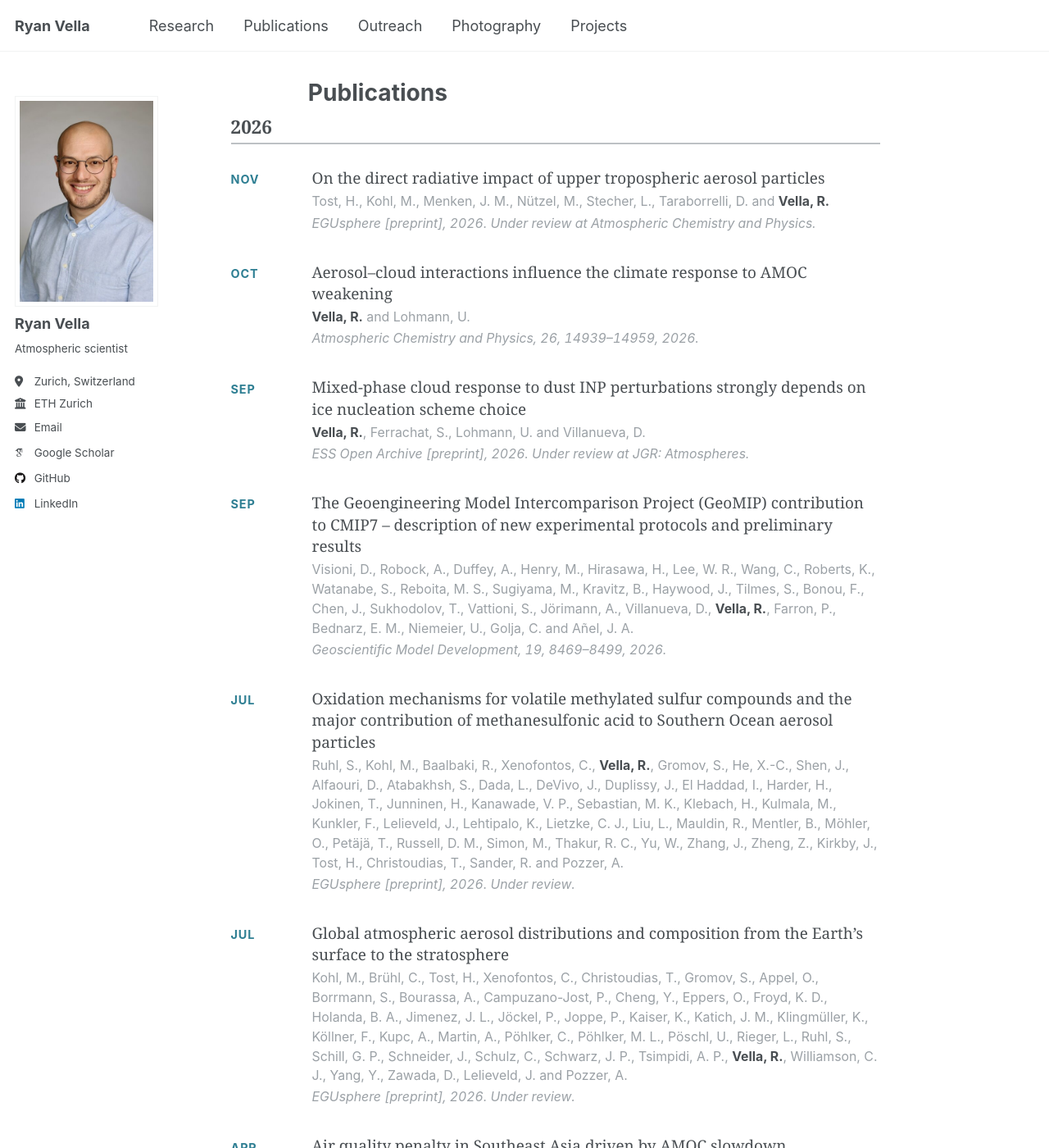
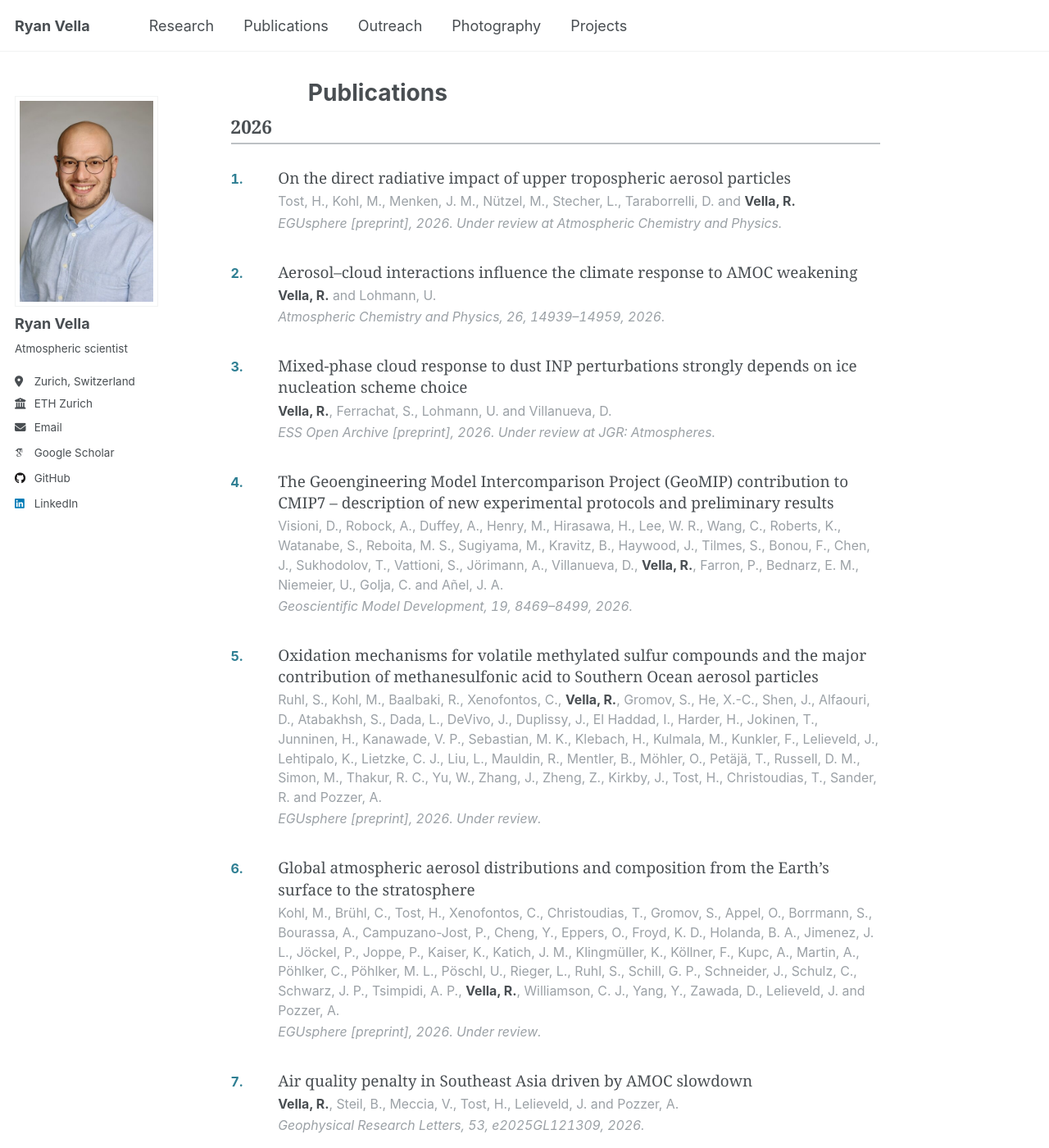
Before and after one commit to ryanvella9/ryanvella9.github.io, a Jekyll site: the page built from _pages/publications.md, in a window 1280 px wide and 1400 px high. Shown: the whole window at 82% size. Built offline with Jekyll 4.4.1, drawn with Linux system fonts in a browser that asks for light colours; some web fonts are replaced; a script that is not in the unit is left out; some of the changed text lies outside the part shown.

Commit message:
Publications: number the entries instead of dating them
Swaps the gutter's contents: a per-year counter rather than the
publication month. Keeps the year dividers and the title/authors/venue
block as they were.

The number is generated from a CSS counter rather than written into the
markup, so it cannot drift out of step with an edit and does not come
along when a citation is copied off the page. Per-year numbering holds
every group to a single digit, which lets the gutter stay narrow enough
to survive on a phone where the month labels had to stack.

Grid baseline alignment replaces the hand-tuned offset that sat the
month next to the title — the number and the title are different
families at different sizes, so the correct nudge was font-dependent.

```diff
--- a/_pages/publications.md
+++ b/_pages/publications.md
@@ -10,7 +10,6 @@ author_profile: true
 <p class="refyear">2026</p>
 <ul class="publist">
 <li class="publication">
-<div class="pub-when">Nov</div>
 <div class="pub-body">
 <h3 class="pub-title"><a href="https://egusphere.copernicus.org/preprints/2026/egusphere-2026-6438/">On the direct radiative impact of upper tropospheric aerosol particles</a></h3>
 <p class="pub-authors">Tost, H., Kohl, M., Menken, J. M., N&uuml;tzel, M., Stecher, L., Taraborrelli, D. and <strong>Vella, R.</strong></p>
@@ -19,7 +18,6 @@ author_profile: true
 </li>
 
 <li class="publication">
-<div class="pub-when">Oct</div>
 <div class="pub-body">
 <h3 class="pub-title"><a href="https://acp.copernicus.org/articles/26/14939/2026/">Aerosol&ndash;cloud interactions influence the climate response to AMOC weakening</a></h3>
 <p class="pub-authors"><strong>Vella, R.</strong> and Lohmann, U.</p>
@@ -28,7 +26,6 @@ author_profile: true
 </li>
 
 <li class="publication">
-<div class="pub-when">Sep</div>
 <div class="pub-body">
 <h3 class="pub-title"><a href="https://doi.org/10.22541/essoar.15009270/v1">Mixed-phase cloud response to dust INP perturbations strongly depends on ice nucleation scheme choice</a></h3>
 <p class="pub-authors"><strong>Vella, R.</strong>, Ferrachat, S., Lohmann, U. and Villanueva, D.</p>
@@ -37,7 +34,6 @@ author_profile: true
 </li>
 
 <li class="publication">
-<div class="pub-when">Sep</div>
 <div class="pub-body">
 <h3 class="pub-title"><a href="https://gmd.copernicus.org/articles/19/8469/2026/">The Geoengineering Model Intercomparison Project (GeoMIP) contribution to CMIP7 &ndash; description of new experimental protocols and preliminary results</a></h3>
 <p class="pub-authors">Visioni, D., Robock, A., Duffey, A., Henry, M., Hirasawa, H., Lee, W. R., Wang, C., Roberts, K., Watanabe, S., Reboita, M. S., Sugiyama, M., Kravitz, B., Haywood, J., Tilmes, S., Bonou, F., Chen, J., Sukhodolov, T., Vattioni, S., J&ouml;rimann, A., Villanueva, D., <strong>Vella, R.</strong>, Farron, P., Bednarz, E. M., Niemeier, U., Golja, C. and A&ntilde;el, J. A.</p>
@@ -46,7 +42,6 @@ author_profile: true
 </li>
 
 <li class="publication">
-<div class="pub-when">Jul</div>
 <div class="pub-body">
 <h3 class="pub-title"><a href="https://egusphere.copernicus.org/preprints/2026/egusphere-2026-4020/">Oxidation mechanisms for volatile methylated sulfur compounds and the major contribution of methanesulfonic acid to Southern Ocean aerosol particles</a></h3>
 <p class="pub-authors">Ruhl, S., Kohl, M., Baalbaki, R., Xenofontos, C., <strong>Vella, R.</strong>, Gromov, S., He, X.-C., Shen, J., Alfaouri, D., Atabakhsh, S., Dada, L., DeVivo, J., Duplissy, J., El Haddad, I., Harder, H., Jokinen, T., Junninen, H., Kanawade, V. P., Sebastian, M. K., Klebach, H., Kulmala, M., Kunkler, F., Lelieveld, J., Lehtipalo, K., Lietzke, C. J., Liu, L., Mauldin, R., Mentler, B., M&ouml;hler, O., Pet&auml;j&auml;, T., Russell, D. M., Simon, M., Thakur, R. C., Yu, W., Zhang, J., Zheng, Z., Kirkby, J., Tost, H., Christoudias, T., Sander, R. and Pozzer, A.</p>
@@ -55,7 +50,6 @@ author_profile: true
 </li>
 
 <li class="publication">
-<div class="pub-when">Jul</div>
 <div class="pub-body">
 <h3 class="pub-title"><a href="https://egusphere.copernicus.org/preprints/2026/egusphere-2026-3649/">Global atmospheric aerosol distributions and composition from the Earth&rsquo;s surface to the stratosphere</a></h3>
 <p class="pub-authors">Kohl, M., Br&uuml;hl, C., Tost, H., Xenofontos, C., Christoudias, T., Gromov, S., Appel, O., Borrmann, S., Bourassa, A., Campuzano-Jost, P., Cheng, Y., Eppers, O., Froyd, K. D., Holanda, B. A., Jimenez, J. L., J&ouml;ckel, P., Joppe, P., Kaiser, K., Katich, J. M., Klingm&uuml;ller, K., K&ouml;llner, F., Kupc, A., Martin, A., P&ouml;hlker, C., P&ouml;hlker, M. L., P&ouml;schl, U., Rieger, L., Ruhl, S., Schill, G. P., Schneider, J., Schulz, C., Schwarz, J. P., Tsimpidi, A. P., <strong>Vella, R.</strong>, Williamson, C. J., Yang, Y., Zawada, D., Lelieveld, J. and Pozzer, A.</p>
@@ -64,7 +58,6 @@ author_profile: true
 </li>
 
 <li class="publication">
-<div class="pub-when">Apr</div>
 <div class="pub-body">
 <h3 class="pub-title"><a href="https://agupubs.onlinelibrary.wiley.com/doi/10.1029/2025GL121309">Air quality penalty in Southeast Asia driven by AMOC slowdown</a></h3>
 <p class="pub-authors"><strong>Vella, R.</strong>, Steil, B., Meccia, V., Tost, H., Lelieveld, J. and Pozzer, A.</p>
@@ -73,7 +66,6 @@ author_profile: true
 </li>
 
 <li class="publication">
-<div class="pub-when"></div>
 <div class="pub-body">
 <h3 class="pub-title">A multi-station climatology of the Maltese Islands: coastal, topographic, and urban drivers of intra-island variability</h3>
 <p class="pub-authors">Ciarlo, J. M., <strong>Vella, R.</strong>, Cauchi, J. P., Camilleri, S., Micallef, A., Coppola, E., Micallef, A. and Mifsud, D.</p>
@@ -85,7 +77,6 @@ author_profile: true
 <p class="refyear">2025</p>
 <ul class="publist">
 <li class="publication">
-<div class="pub-when">Sep</div>
 <div class="pub-body">
 <h3 class="pub-title"><a href="https://acp.copernicus.org/articles/25/9885/2025/">Changes in global atmospheric oxidant chemistry from land cover conversion</a></h3>
 <p class="pub-authors"><strong>Vella, R.</strong>, Gromov, S., Nussbaumer, C. M., Stecher, L., Kohl, M., Ruhl, S., Tost, H., Lelieveld, J. and Pozzer, A.</p>
@@ -94,7 +85,6 @@ author_profile: true
 </li>
 
 <li class="publication">
-<div class="pub-when">Jul</div>
 <div class="pub-body">
 <h3 class="pub-title"><a href="https://doi.org/10.12688/openreseurope.19099.2">Insights into climate variability of the meteorological records from a background monitoring station: the Giordan Lighthouse, Gozo</a></h3>
 <p class="pub-authors">Ciarlo, J. M., <strong>Vella, R.</strong>, Saliba, M., Ellul, R., Micallef, A., Coppola, E., Micallef, A. and Mifsud, D.</p>
@@ -103,7 +93,6 @@ author_profile: true
 </li>
 
 <li class="publication">
-<div class="pub-when">May</div>
 <div class="pub-body">
 <h3 class="pub-title"><a href="https://www.nature.com/articles/s41467-025-59953-2">Impacts of convection, chemistry, and clearing on biogenic volatile organic compounds over the Amazon</a></h3>
 <p class="pub-authors">Tripathi, N., Edtbauer, A., Ringsdorf, A., Wang, N., Krumm, B., Kohl, M., <strong>Vella, R.</strong>, Pozzer, A., Lelieveld, J. and Williams, J.</p>
@@ -112,7 +101,6 @@ author_profile: true
 </li>
 
 <li class="publication">
-<div class="pub-when">Jan</div>
 <div class="pub-body">
 <h3 class="pub-title"><a href="https://acp.copernicus.org/articles/25/243/2025/">Influence of land cover change on atmospheric organic gases, aerosols, and radiative effects</a></h3>
 <p class="pub-authors"><strong>Vella, R.</strong>, Forrest, M., Pozzer, A., Tsimpidi, A. P., Hickler, T., Lelieveld, J. and Tost, H.</p>
@@ -124,7 +112,6 @@ author_profile: true
 <p class="refyear">2024</p>
 <ul class="publist">
 <li class="publication">
-<div class="pub-when"></div>
 <div class="pub-body">
 <h3 class="pub-title"><a href="https://pure.mpg.de/pubman/faces/ViewItemOverviewPage.jsp?itemId=item_3624847">Bi-directional feedbacks of interactive vegetation dynamics and the atmospheric aerosol burden in the Earth system</a></h3>
 <p class="pub-authors"><strong>Vella, R.</strong></p>
@@ -136,7 +123,6 @@ author_profile: true
 <p class="refyear">2023</p>
 <ul class="publist">
 <li class="publication">
-<div class="pub-when">Oct</div>
 <div class="pub-body">
 <h3 class="pub-title"><a href="https://bg.copernicus.org/articles/20/4391/2023/bg-20-4391-2023.html">Changes in biogenic volatile organic compound emissions in response to the El Ni&ntilde;o&ndash;Southern Oscillation</a></h3>
 <p class="pub-authors"><strong>Vella, R.</strong>, Pozzer, A., Forrest, M., Lelieveld, J., Hickler, T. and Tost, H.</p>
@@ -145,7 +131,6 @@ author_profile: true
 </li>
 
 <li class="publication">
-<div class="pub-when">Feb</div>
 <div class="pub-body">
 <h3 class="pub-title"><a href="https://gmd.copernicus.org/articles/16/885/2023/gmd-16-885-2023.html">Isoprene and monoterpene simulations using the chemistry&ndash;climate model EMAC (v2.55) with interactive vegetation from LPJ-GUESS (v4.0)</a></h3>
 <p class="pub-authors"><strong>Vella, R.</strong>, Forrest, M., Lelieveld, J. and Tost, H.</p>
@@ -157,7 +142,6 @@ author_profile: true
 <p class="refyear">2021</p>
 <ul class="publist">
 <li class="publication">
-<div class="pub-when">Jan</div>
 <div class="pub-body">
 <h3 class="pub-title"><a href="https://www.frontiersin.org/journals/sustainable-cities/articles/10.3389/frsc.2021.631280/full">COVID-19-related changes in NO<sub>2</sub> and O<sub>3</sub> concentrations and associated health effects in Malta</a></h3>
 <p class="pub-authors">Fenech, S., Aquilina, N. J. and <strong>Vella, R.</strong></p>
@@ -169,7 +153,6 @@ author_profile: true
 <p class="refyear">2020</p>
 <ul class="publist">
 <li class="publication">
-<div class="pub-when">May</div>
 <div class="pub-body">
 <h3 class="pub-title"><a href="https://www.sciencedirect.com/science/article/abs/pii/S0301479720301298">A photometric mapping of the night sky brightness of the Maltese islands</a></h3>
 <p class="pub-authors">Caruana, J., <strong>Vella, R.</strong>, Spiteri, D., Nolle, M., Fenech, S. and Aquilina, N. J.</p>
--- a/_sass/layout/_content.scss
+++ b/_sass/layout/_content.scss
@@ -123,10 +123,11 @@ $list-measure-root: 44em; // at the full body size -> ~792px
 /* Reference list
    ------------------------------------------------------------------------
    Publications, grouped under a ruled year and set two columns wide: the
-   month in a narrow gutter, the citation beside it. The month is what the
-   gutter is for — a dated rail lets a reader see the run rate of the list
-   at a glance, which a running count cannot, and the year rule above does
-   the grouping work the old uppercase label was too quiet to do.
+   entry number in a narrow gutter, the citation beside it. The number is
+   not decoration — a publication list genuinely is enumerable, and the
+   number is what lets a reader or a covering letter refer to "no. 4". The
+   year rule above does the grouping work the old uppercase label was too
+   quiet to do.
 
    Each citation is three lines: the title first, then authors, then the
    venue. Review status is plain words closing the venue line rather than a
@@ -158,35 +159,45 @@ $list-measure-root: 44em; // at the full body size -> ~792px
   margin-top: 0;
 }
 
+/* The counter restarts per year group rather than running once down the page,
+   so each year begins at 1. The year rule above is what the number is read
+   against, which keeps a bare "3." unambiguous — and it holds every group to
+   a single digit, so the gutter never has to widen for a stray two-digit
+   entry. */
 .publist {
+  counter-reset: pub;
   max-width: $list-measure-root;
   margin: 0;
   padding: 0;
   list-style: none;
 }
 
-/* Gutter wide enough for a three-letter month at its tracking, and no wider —
-   the citation is what the column is for. The vertical padding has to beat
-   the leading inside an entry, or three stacked lines read as six loose
-   ones. */
+/* Gutter sized for one digit and its stop, and no wider — the citation is
+   what the column is for. The vertical padding has to beat the leading
+   inside an entry, or three stacked lines read as six loose ones. */
+/* `baseline` rather than a nudge in em: the number and the title are set in
+   different families at different sizes, so the offset that lines them up
+   depends on two sets of font metrics. Letting grid match the first
+   baselines gets it right without hard-coding either. */
 .publication {
   display: grid;
-  grid-template-columns: 4.2em 1fr;
-  gap: 0 1.3em;
+  grid-template-columns: 2.1em 1fr;
+  align-items: baseline;
+  gap: 0 1.1em;
   padding: 0.7em 0;
+  counter-increment: pub;
 }
 
-/* The accent is load-bearing here: it is the only colour in the row, which is
-   what makes the rail scannable. Nudged down so the month sits on the
-   title's first line rather than above it — the two have different
-   font-sizes, so no shared line-height lines them up. */
-.pub-when {
-  padding-top: 0.3em;
+/* A generated number rather than a real element: it keeps the count honest
+   against edits, keeps it out of a citation copied from the page, and the
+   list's own `ul` semantics already tell a screen reader this is enumerated.
+   The accent is load-bearing — it is the only colour in the row, which is
+   what makes the rail scannable. */
+.publication::before {
+  content: counter(pub) ".";
   font-family: $content-sans;
-  font-size: 0.8em;
+  font-size: 0.9em;
   font-weight: 700;
-  letter-spacing: 0.06em;
-  text-transform: uppercase;
   line-height: 1.5;
   color: var(--global-link-color);
   font-variant-numeric: tabular-nums;
@@ -449,16 +460,11 @@ $list-measure-root: 44em; // at the full body size -> ~792px
     font-size: 1.2em;
   }
 
-  /* A 4em gutter plus a citation does not fit a phone, so the month stacks
-     above the title and the rail goes away. It was a scanning aid, not
-     structure — the entry still reads top to bottom without it. */
+  /* A digit still fits beside the citation on a phone where a month label
+     would not, so the rail survives — tucked in, but out of the text block. */
   .publication {
-    grid-template-columns: 1fr;
-    gap: 0.1em 0;
-  }
-
-  .pub-when {
-    padding-top: 0;
+    grid-template-columns: 1.6em 1fr;
+    gap: 0 0.8em;
   }
 
   .refyear {
```
